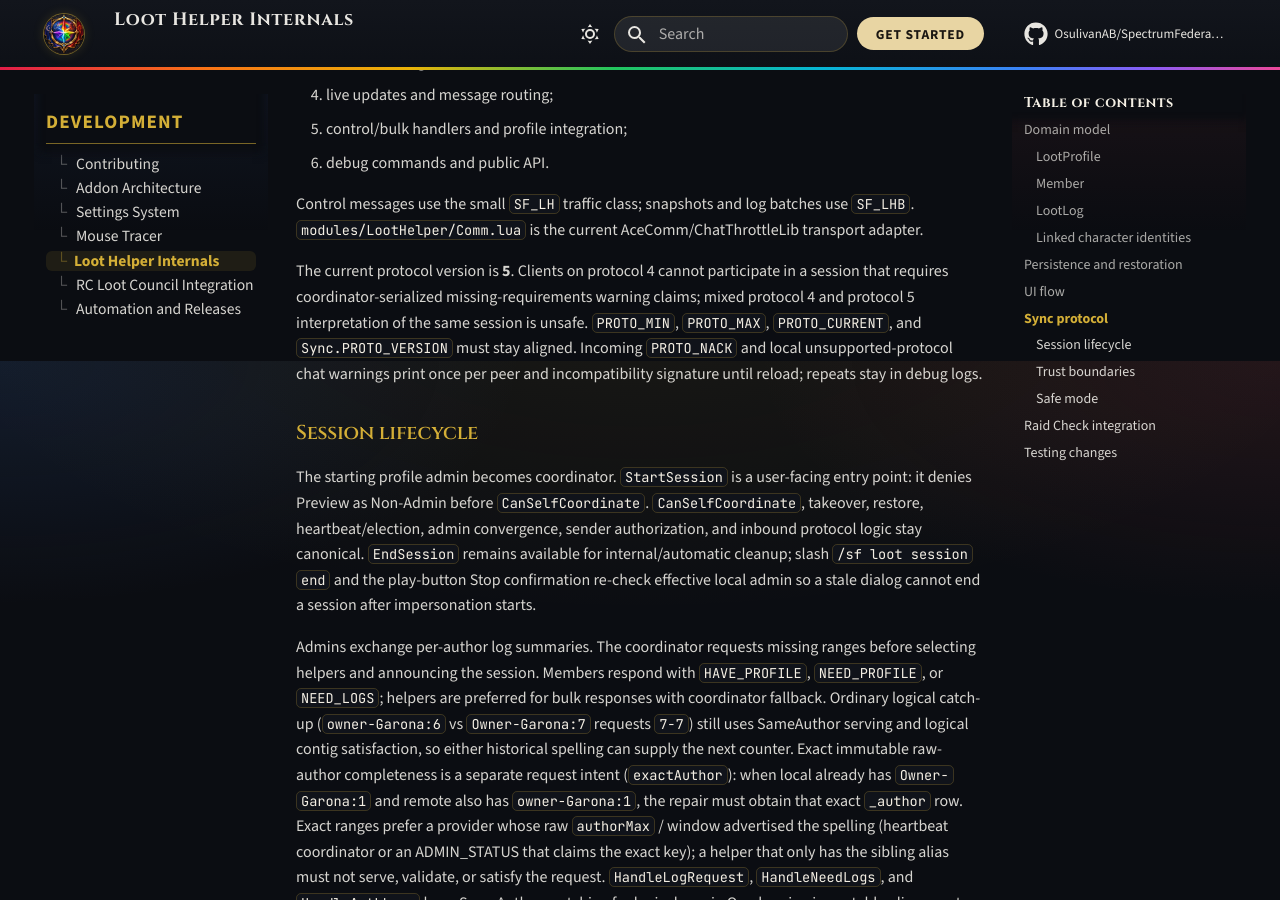
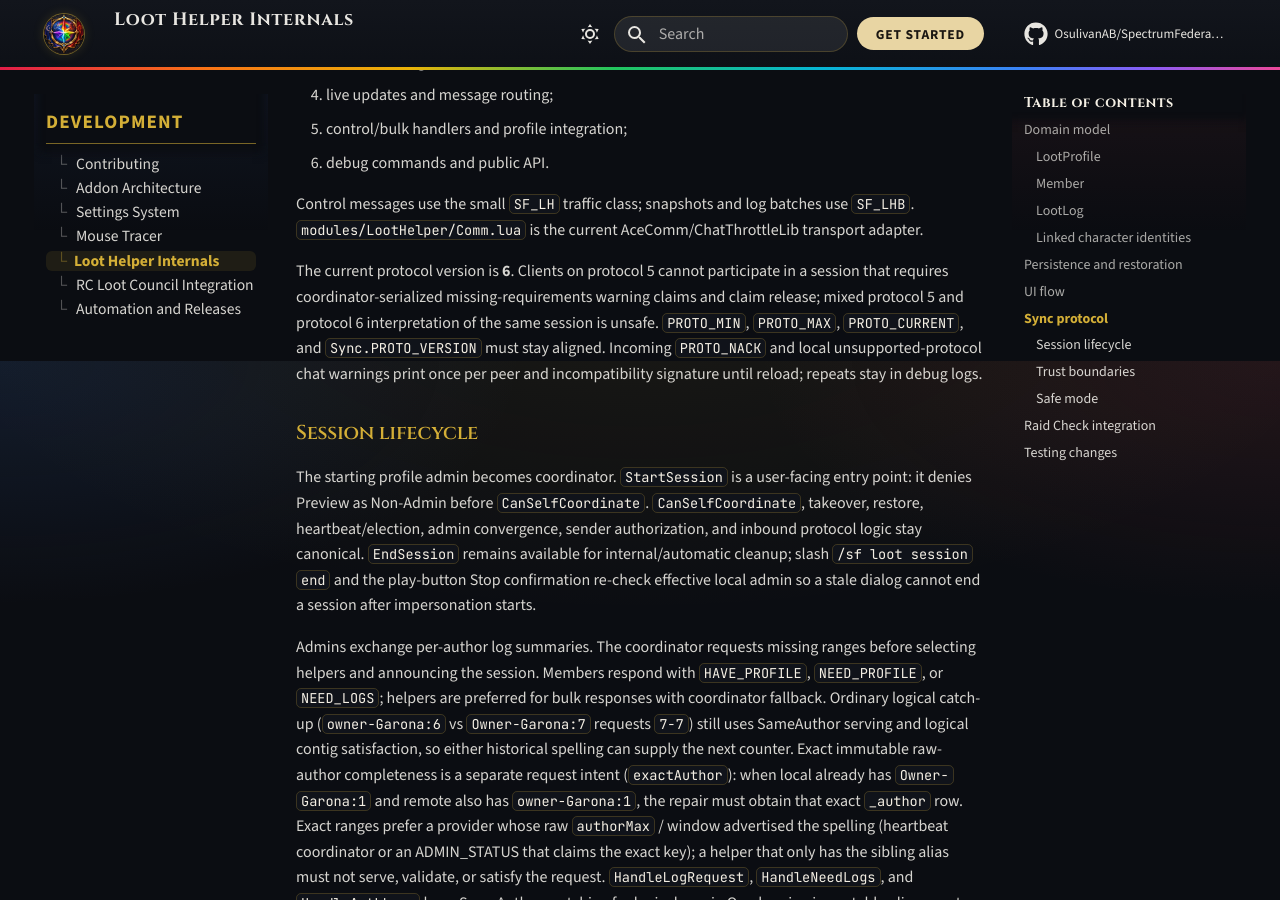
Before and after one commit to OsulivanAB/SpectrumFederation, an MkDocs documentation site: the page built from docs/development/loot-helper/index.md, in a window 1280 px wide and 900 px high, scrolled down 6839 px. Built offline with MkDocs 1.6.1 and Material for MkDocs 9.7.7, drawn with Linux system fonts in a browser that asks for light colours; comment, search, counter and statistics services are not loaded.

Commit message:
Harden Early Prep claims for release, transfer, and raid gates.
Bump sync protocol to 6 for claim-release and transferred leases, raid-gate
world-entry inspects, keep session dedupe on exhausted reannounce, and persist
in-flight warning claims across coordinator reload or takeover.

Co-authored-by: anthony.r.bahl <anthony.r.bahl@gmail.com>

```diff
--- a/docs/development/loot-helper/index.md
+++ b/docs/development/loot-helper/index.md
@@ -110,7 +110,7 @@ Feature updates should fire or reuse `LootHelperEvents` so views refresh without
 
 Control messages use the small `SF_LH` traffic class; snapshots and log batches use `SF_LHB`. `modules/LootHelper/Comm.lua` is the current AceComm/ChatThrottleLib transport adapter.
 
-The current protocol version is **5**. Clients on protocol 4 cannot participate in a session that requires coordinator-serialized missing-requirements warning claims; mixed protocol 4 and protocol 5 interpretation of the same session is unsafe. `PROTO_MIN`, `PROTO_MAX`, `PROTO_CURRENT`, and `Sync.PROTO_VERSION` must stay aligned. Incoming `PROTO_NACK` and local unsupported-protocol chat warnings print once per peer and incompatibility signature until reload; repeats stay in debug logs.
+The current protocol version is **6**. Clients on protocol 5 cannot participate in a session that requires coordinator-serialized missing-requirements warning claims and claim release; mixed protocol 5 and protocol 6 interpretation of the same session is unsafe. `PROTO_MIN`, `PROTO_MAX`, `PROTO_CURRENT`, and `Sync.PROTO_VERSION` must stay aligned. Incoming `PROTO_NACK` and local unsupported-protocol chat warnings print once per peer and incompatibility signature until reload; repeats stay in debug logs.
 
 ### Session lifecycle
 
```
Also changed, not shown: docs/features/sync-sessions.md (+1 -1 lines), 13 other files.
